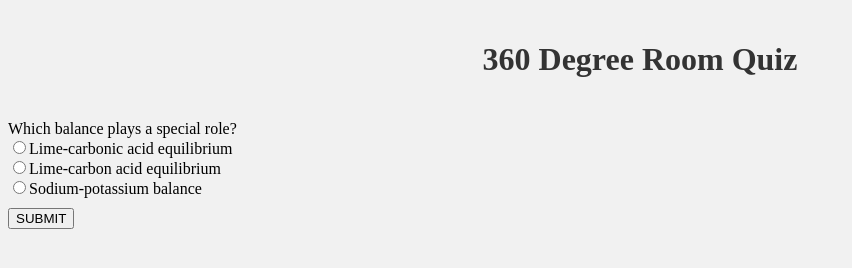
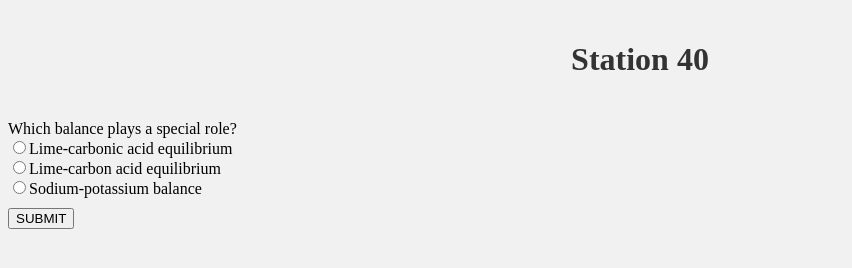
Before and after one commit to SuryaKalvakolu4/Q6, a plain HTML site: page index.html in a window 1280 px wide. Shown: the whole page, without its empty margins (0-852 px from the left). Drawn offline with Linux system fonts and the light colour scheme.

Commit message:
Update index.html

```diff
--- a/index.html
+++ b/index.html
@@ -26,7 +26,7 @@
     </style>
 </head>
 <body>
-    <h1>360 Degree Room Quiz</h1>
+    <h1>Station 40</h1>
     <div id="question"></div>
     <div id="options"></div>
     <button onclick="nextQuestion()">SUBMIT</button>
```
